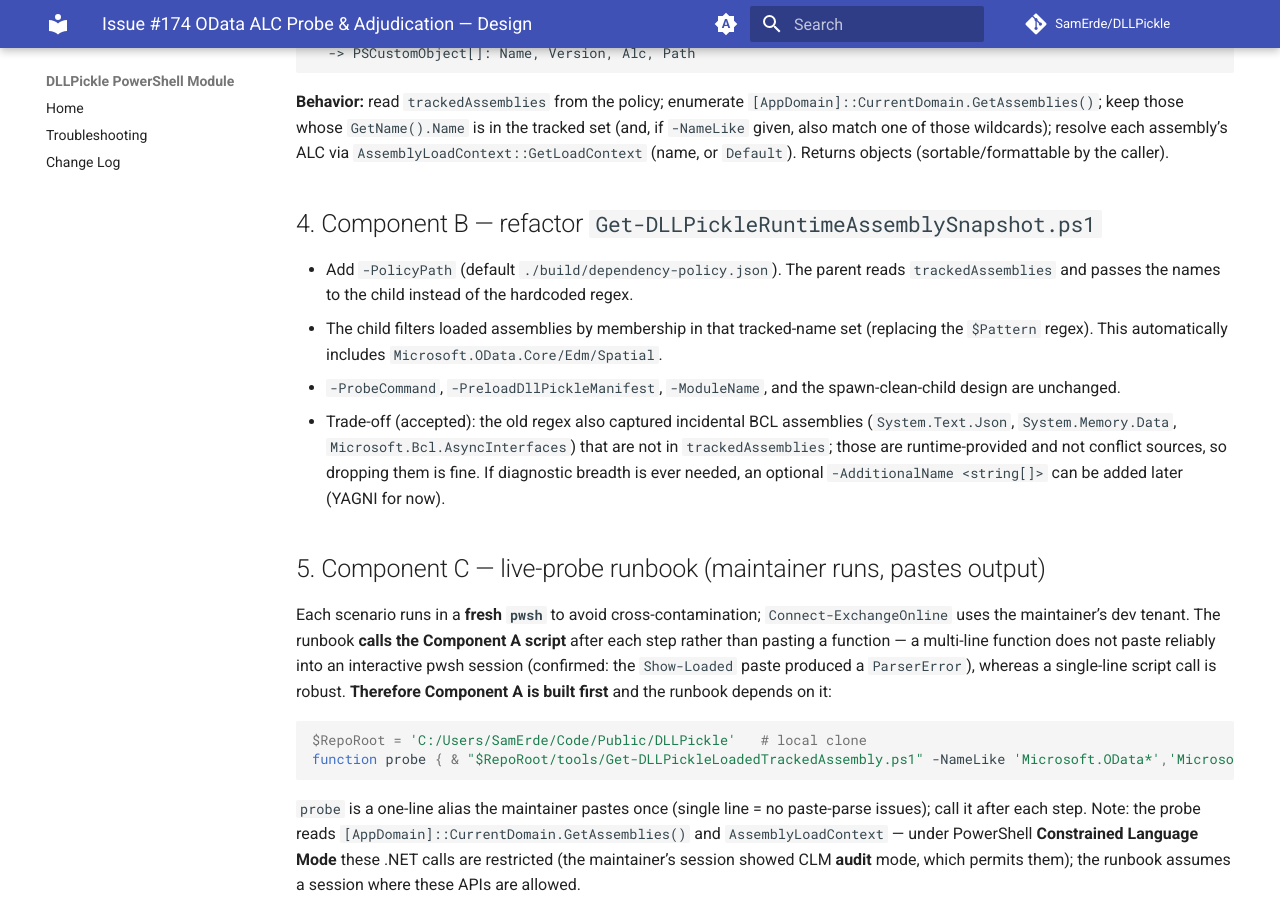
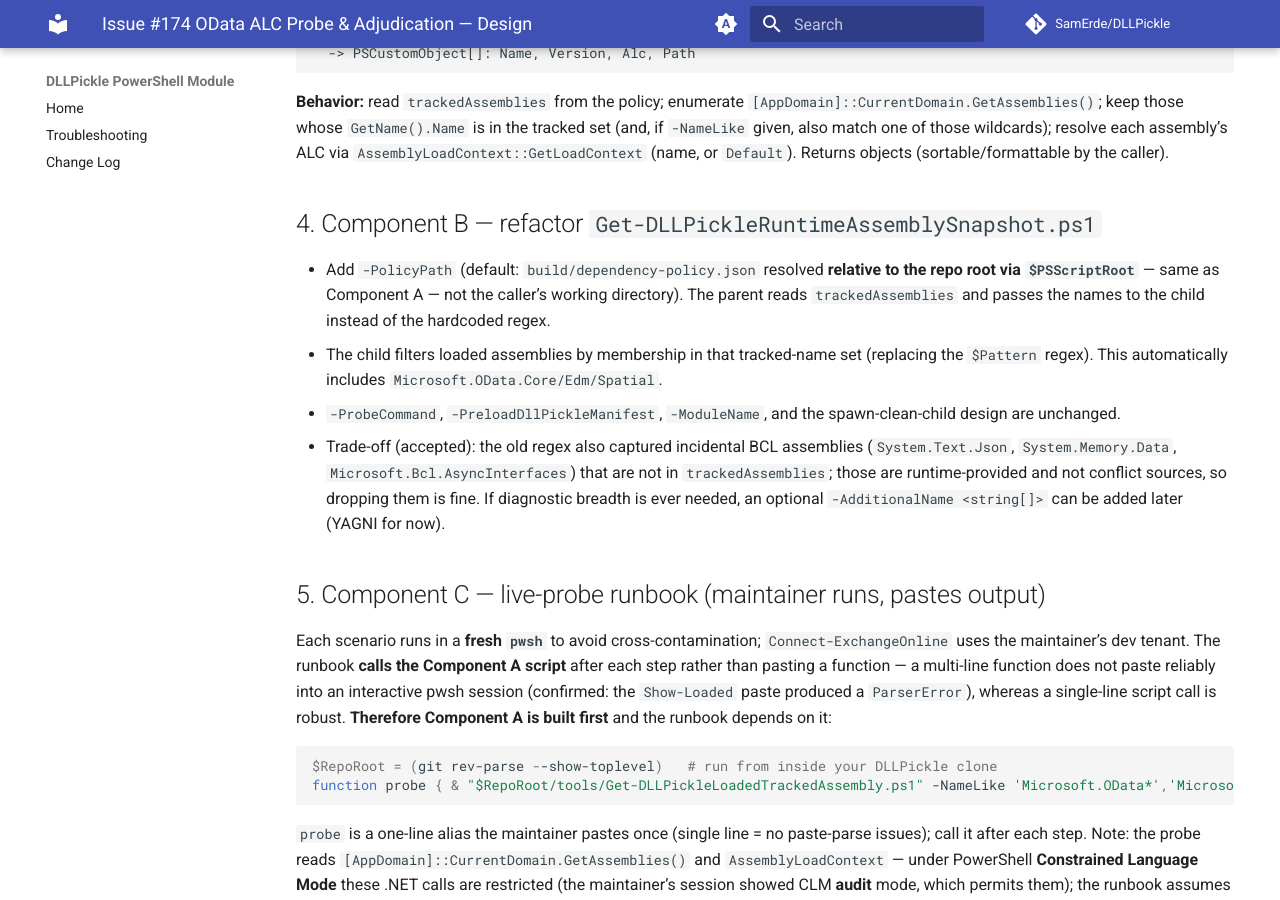
Before and after one commit to SamErde/DLLPickle, an MkDocs documentation site: the page built from docs/superpowers/specs/2026-06-01-issue174-odata-alc-probe-design.md, in a window 1280 px wide and 900 px high, scrolled down 1595 px. Built offline with MkDocs 1.6.1 and Material for MkDocs 9.7.7, drawn with Linux system fonts in a browser that asks for light colours; comment, search, counter and statistics services are not loaded.

Commit message:
docs: address Copilot review on #230 (repo-root-relative PolicyPath; no hard-coded runbook path)
- Component B PolicyPath default is repo-root-relative via $PSScriptRoot (matches the shipped implementation), not CWD-relative.
- Runbook resolves $RepoRoot via 'git rev-parse --show-toplevel' instead of a hard-coded user path.

Co-Authored-By: Claude Opus 4.8 <noreply@anthropic.com>

````diff
--- a/docs/superpowers/specs/2026-06-01-issue174-odata-alc-probe-design.md
+++ b/docs/superpowers/specs/2026-06-01-issue174-odata-alc-probe-design.md
@@ -44,7 +44,7 @@ Get-DLLPickleLoadedTrackedAssembly.ps1
 
 ## 4. Component B — refactor `Get-DLLPickleRuntimeAssemblySnapshot.ps1`
 
-- Add `-PolicyPath` (default `./build/dependency-policy.json`). The parent reads `trackedAssemblies` and passes the names to the child instead of the hardcoded regex.
+- Add `-PolicyPath` (default: `build/dependency-policy.json` resolved **relative to the repo root via `$PSScriptRoot`** — same as Component A — not the caller's working directory). The parent reads `trackedAssemblies` and passes the names to the child instead of the hardcoded regex.
 - The child filters loaded assemblies by membership in that tracked-name set (replacing the `$Pattern` regex). This automatically includes `Microsoft.OData.Core/Edm/Spatial`.
 - `-ProbeCommand`, `-PreloadDllPickleManifest`, `-ModuleName`, and the spawn-clean-child design are unchanged.
 - Trade-off (accepted): the old regex also captured incidental BCL assemblies (`System.Text.Json`, `System.Memory.Data`, `Microsoft.Bcl.AsyncInterfaces`) that are not in `trackedAssemblies`; those are runtime-provided and not conflict sources, so dropping them is fine. If diagnostic breadth is ever needed, an optional `-AdditionalName <string[]>` can be added later (YAGNI for now).
@@ -54,7 +54,7 @@ Get-DLLPickleLoadedTrackedAssembly.ps1
 Each scenario runs in a **fresh `pwsh`** to avoid cross-contamination; `Connect-ExchangeOnline` uses the maintainer's dev tenant. The runbook **calls the Component A script** after each step rather than pasting a function — a multi-line function does not paste reliably into an interactive pwsh session (confirmed: the `Show-Loaded` paste produced a `ParserError`), whereas a single-line script call is robust. **Therefore Component A is built first** and the runbook depends on it:
 
 ```powershell
-$RepoRoot = 'C:/Users/SamErde/Code/Public/DLLPickle'   # local clone
+$RepoRoot = (git rev-parse --show-toplevel)   # run from inside your DLLPickle clone
 function probe { & "$RepoRoot/tools/Get-DLLPickleLoadedTrackedAssembly.ps1" -NameLike 'Microsoft.OData*','Microsoft.Spatial' | Format-Table -AutoSize }
 ```
 
````
Also changed, not shown: docs/superpowers/plans/2026-06-01-issue174-odata-alc-probe.md (+1 -1 lines).
